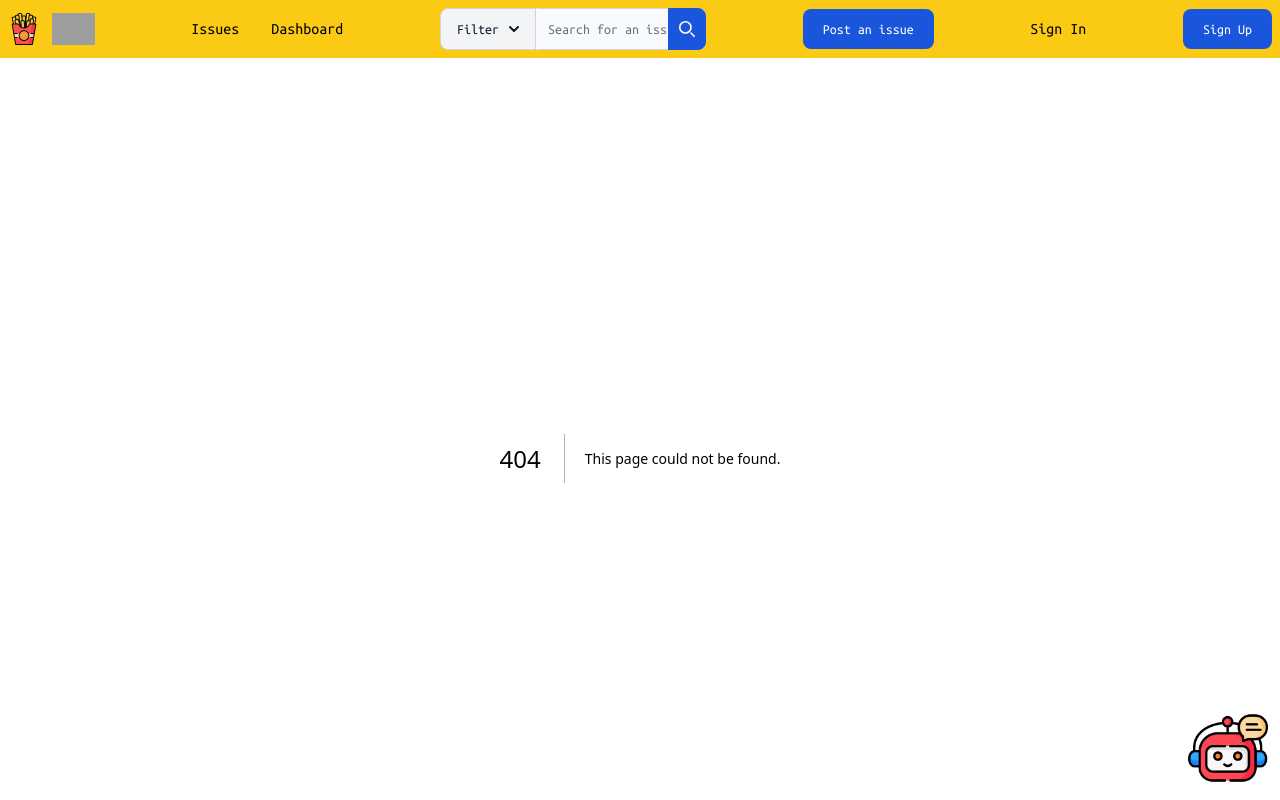
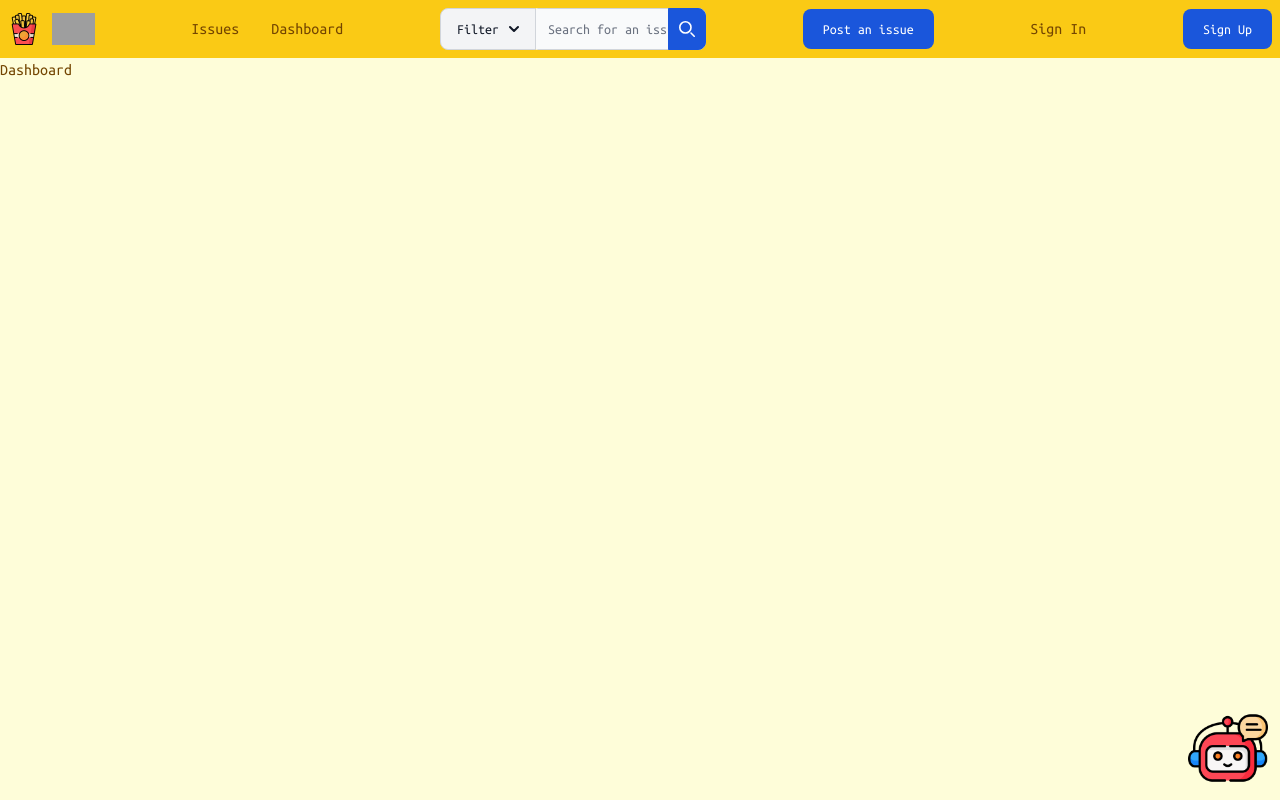
Before and after one commit to XinyuZ0416/GitFries-v2, a Next.js app: page /dashboard in a window 1280 px wide. Before the commit this address had no page. Shown: the top 800 px of the page. Built offline with nearby package versions, Linux system fonts and the light colour scheme; grey boxes are pictures that could not be loaded.

Commit message:
added credits page

```diff
--- a/src/app/credits/page.tsx
+++ b/src/app/credits/page.tsx
@@ -1,6 +1,6 @@
 import React from 'react'
 
-export default function Credits() {
+export default function CreditsPage() {
   return (
     <>
     <div className='flex flex-col'>
--- /dev/null
+++ b/src/app/dashboard/page.tsx
@@ -0,0 +1,7 @@
+import React from 'react'
+
+export default function DashboardPage() {
+  return (
+    <div>Dashboard</div>
+  )
+}
--- a/src/app/issues/[issue-id]/page.tsx
+++ b/src/app/issues/[issue-id]/page.tsx
@@ -2,7 +2,7 @@ import CommentBox from '@/components/comment-box'
 import CommentCard from '@/components/comment-card'
 import React from 'react'
 
-export default function IssueDetails() {
+export default function IssueDetailsPage() {
   return (
     <>
     <div className="flex flex-col p-3 m-3 bg-white border border-gray-200 rounded-lg shadow-sm">
```
